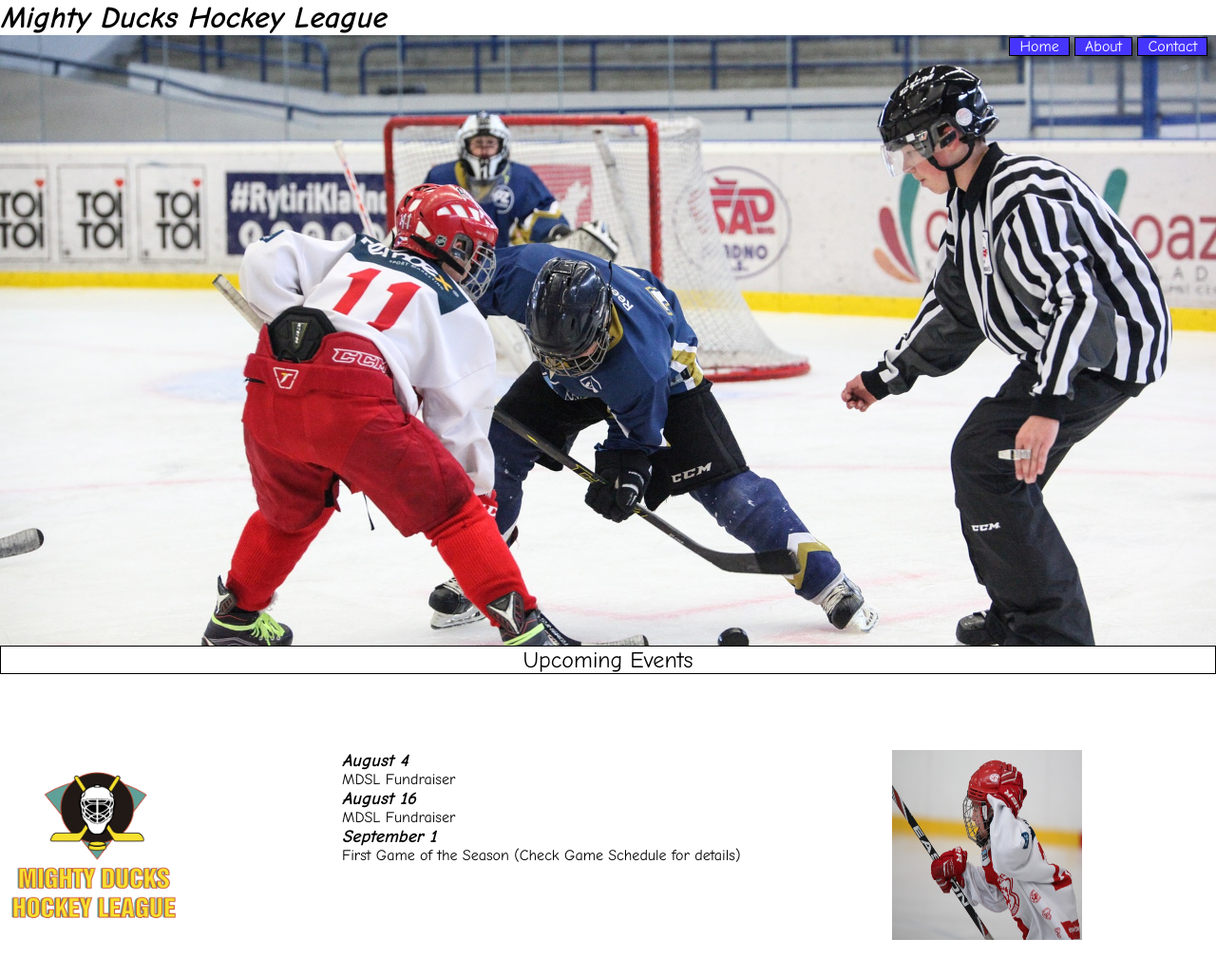
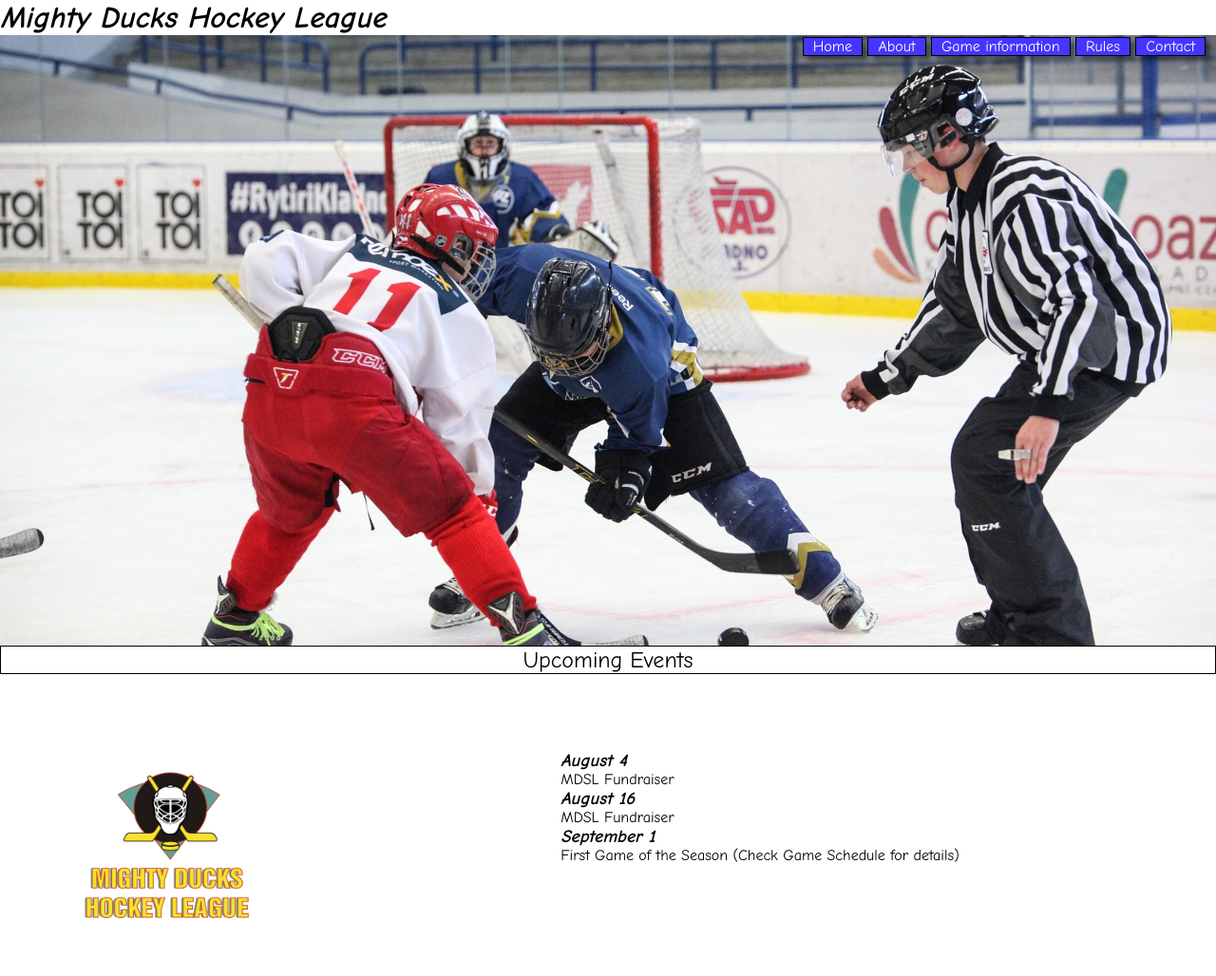
Before and after one commit to spuk0/-MDHL-Frias, a plain HTML site: page index.html in a window 1280 px wide. Shown: the top 1028 px of the page at 95% size. Drawn offline with Linux system fonts and the light colour scheme.

Commit message:
Agregue dos paginas html, gameinfo y rules, empece a usar los flexbox para un poco de posicionamiento

```diff
--- a/Styles/Style.css
+++ b/Styles/Style.css
@@ -25,7 +25,7 @@ header h1 {
 /*============NAV============*/
 .NavigationBar {
     position:fixed;
-    left: 83%;
+    left: 66%;
     top: 5%;
 }
 
@@ -65,10 +65,9 @@ header h1 {
 /*===================Position====================*/
 .UpcomingEventsContainer {
     width: 200vh;
-    margin: 10vh 0vh 10vh 0;
+    margin: 10vh 0 5vh 0;
     display: flex;
-    /*flex-direction: row;
-    justify-content: space-around; Los quite porque no se usa para esta tarea, pero es solo estetica*/
+    justify-content: space-around;
 }
 /*===========Para poner espacio entre columnas sin usar flex===========*/
 .UpcomingEventsContainer div, .UpcomingEventsContainer .LogoContact {
--- a/index.html
+++ b/index.html
@@ -16,6 +16,8 @@
             <nav class="NavigationBar">
                 <a class="btn-bar" href="#">Home</a>
                 <a class="btn-bar" href="./Pages/about.html">About</a>
+                <a href="./Pages/gameInfo.html" class="btn-bar">Game information</a>
+                <a href="./Pages/rules.html" class="btn-bar">Rules</a>
                 <a class="btn-bar" href="./Pages/contact.html">Contact</a>
             </nav>
         </div>
```
Also changed, not shown: Pages/gameInfo.html (added, +12 -0 lines), Pages/rules.html (added, +12 -0 lines).
